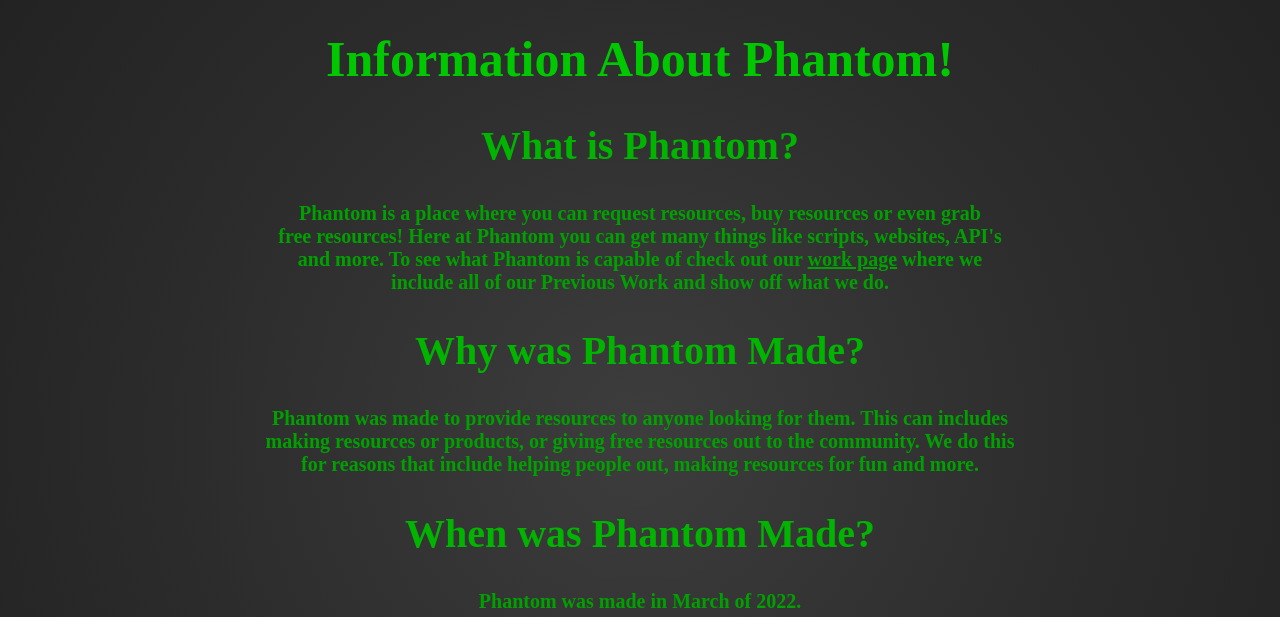
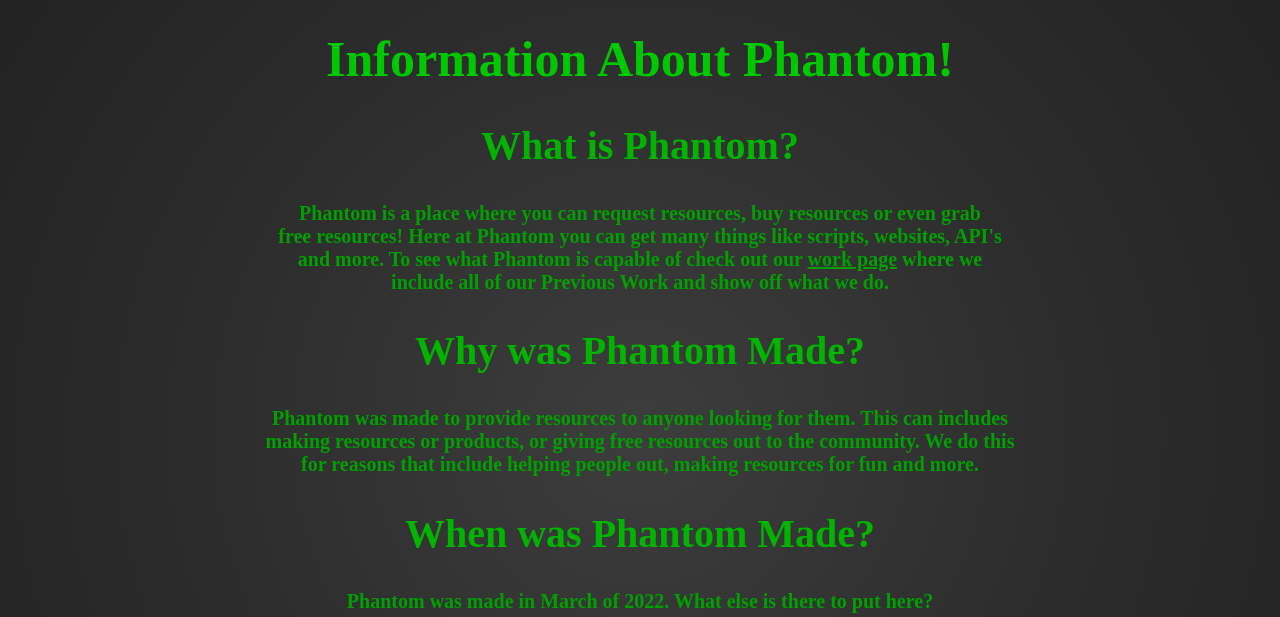
Before and after one commit to killrebeest/killrebeest.github.io, a plain HTML site: page phantom/about.html in a window 1280 px wide. Shown: the part 184-801 px from the top of the page. Drawn offline with Linux system fonts and the light colour scheme.

Commit message:
Finished about.html (for now)

```diff
--- a/phantom/about.html
+++ b/phantom/about.html
@@ -69,7 +69,7 @@
             <h2>When was Phantom Made?</h2>
             <p>
                 <h3>
-                    Phantom was made in March of 2022.
+                    Phantom was made in March of 2022. What else is there to put here?
                 </h3>
             </p>
             <h2>How can I purchase a product?</h2>
```
